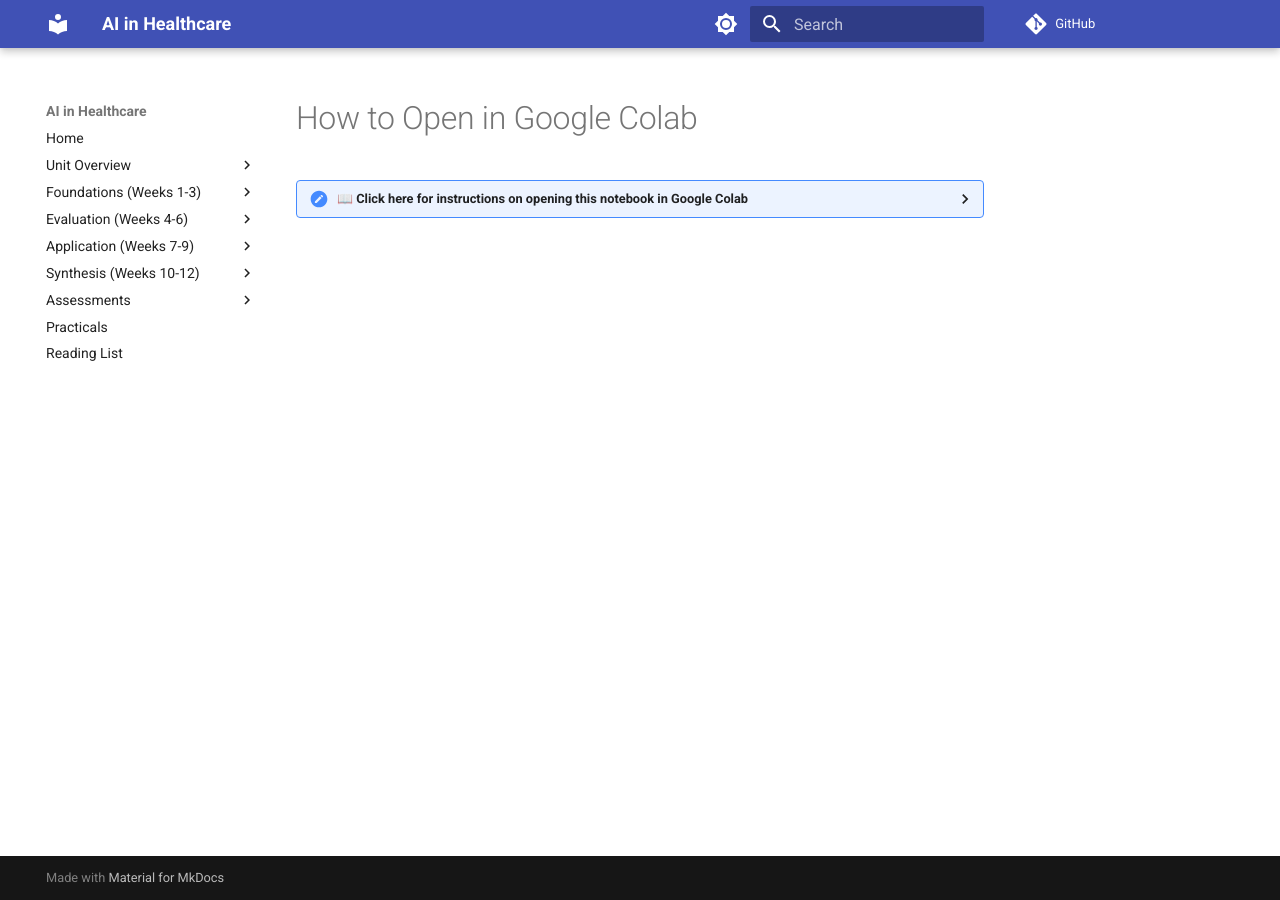
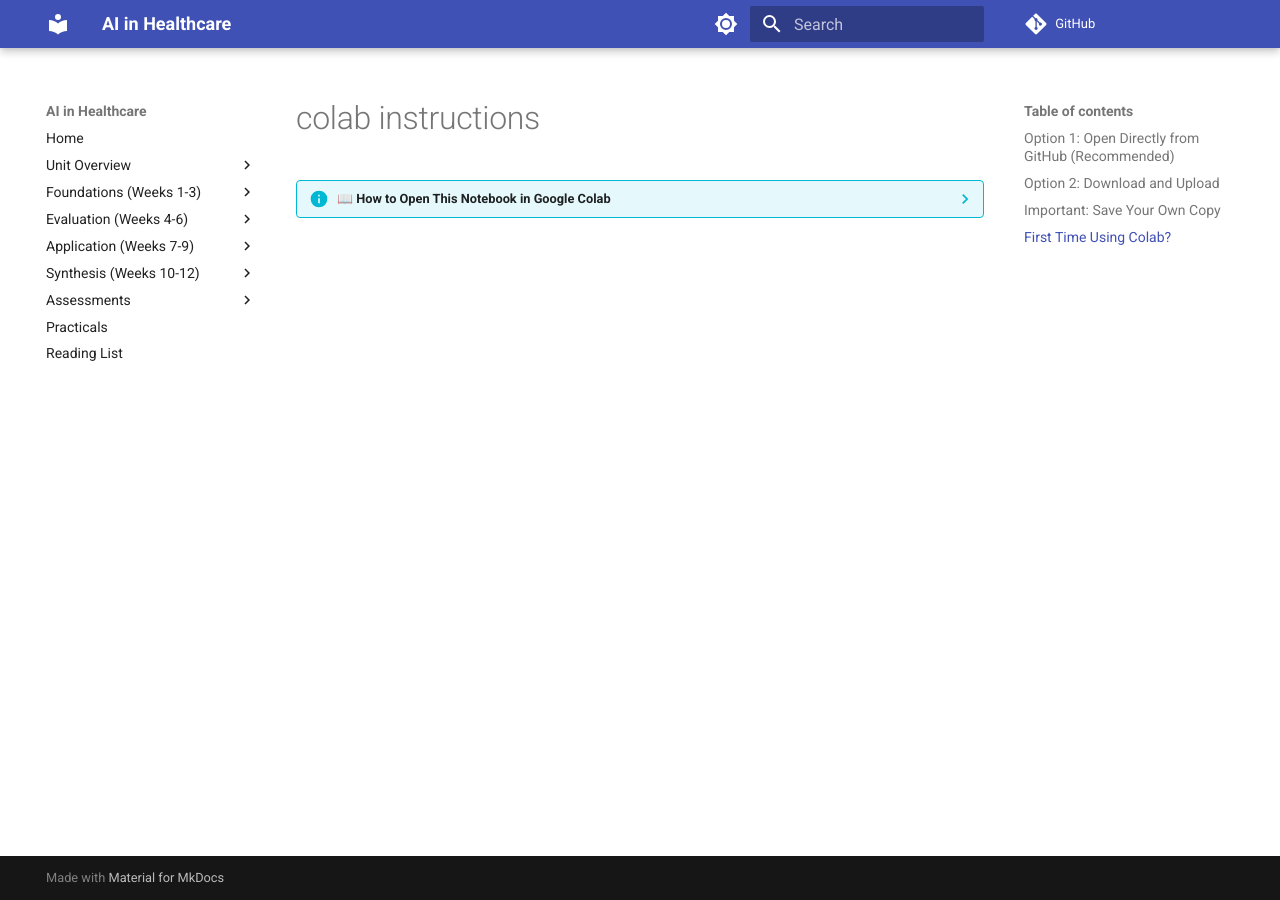
Before and after one commit to harl00/AIinHealthcare, an MkDocs documentation site: the page built from docs/practicals/_colab-instructions.md, in a window 1280 px wide. Built offline with MkDocs 1.6.1 and Material for MkDocs 9.7.7, drawn with Linux system fonts in a browser that asks for light colours; comment, search, counter and statistics services are not loaded.

Commit message:
Updated content and instructions for Google Colab

```diff
--- a/docs/practicals/_colab-instructions.md
+++ b/docs/practicals/_colab-instructions.md
@@ -1,38 +1,31 @@
-# How to Open in Google Colab
+??? info "📖 How to Open This Notebook in Google Colab"
 
-<details>
-<summary><strong>📖 Click here for instructions on opening this notebook in Google Colab</strong></summary>
+    ### Option 1: Open Directly from GitHub (Recommended)
 
-### Option 1: Open Directly from GitHub (Recommended)
+    1. Click the notebook link above
+    2. Click the **"Open in Colab"** badge at the top of the notebook, OR
+    3. Copy the GitHub URL and go to [https://colab.research.google.com](https://colab.research.google.com)
+    4. Select **File → Open notebook → GitHub tab**
+    5. Paste the repository URL: `https://github.com/harl00/AIinHealthcare`
+    6. Select the notebook you want to open
 
-1. Click the notebook link above
-2. Click the **"Open in Colab"** badge at the top of the notebook, OR
-3. Copy the GitHub URL and go to [https://colab.research.google.com](https://colab.research.google.com)
-4. Select **File → Open notebook → GitHub tab**
-5. Paste the repository URL: `https://github.com/harl00/AIinHealthcare`
-6. Select the notebook you want to open
+    ### Option 2: Download and Upload
 
-### Option 2: Download and Upload
+    1. Click the notebook link above
+    2. Click **"Download"** or right-click → Save as
+    3. Go to [https://colab.research.google.com](https://colab.research.google.com)
+    4. Select **File → Open notebook**
+    5. In the dialog that appears, click **Upload** in the left sidebar
+    6. Choose the downloaded `.ipynb` file from your computer
 
-1. Click the notebook link above
-2. Click **"Download"** or right-click → Save as
-3. Go to [https://colab.research.google.com](https://colab.research.google.com)
-4. Select **File → Open notebook**
-5. In the dialog that appears, click **Upload** in the left sidebar:
+    ### Important: Save Your Own Copy
 
-    ![Colab Upload Dialog](../assets/images/colab-upload-dialog.png)
+    Once opened in Colab:
 
-6. Choose the downloaded `.ipynb` file from your computer
+    - Go to **File → Save a copy in Drive**
+    - This creates your own editable version
+    - Your work will auto-save to your Google Drive
 
-### Important: Save Your Own Copy
+    ### First Time Using Colab?
 
-Once opened in Colab:
-- Go to **File → Save a copy in Drive**
-- This creates your own editable version
-- Your work will auto-save to your Google Drive
-
-### First Time Using Colab?
-
-If you haven't completed the [Pre-course Orientation](../curriculum/00-pre-course-orientation.md), we recommend doing that first to familiarize yourself with the Colab environment.
-
-</details>
+    If you haven't completed the [Pre-course Orientation](../curriculum/00-pre-course-orientation.md), we recommend doing that first to familiarize yourself with the Colab environment.
--- a/mkdocs.yml
+++ b/mkdocs.yml
@@ -24,11 +24,13 @@
 markdown_extensions:
   - tables
   - toc:
-      permalink: true
+    permalink: true
   - pymdownx.snippets:
-      base_path: docs
+    base_path: docs
   - pymdownx.details
   - pymdownx.superfences
+  - admonition
+  - pymdownx.admonition
 
 nav:
   - Home: index.md
```
